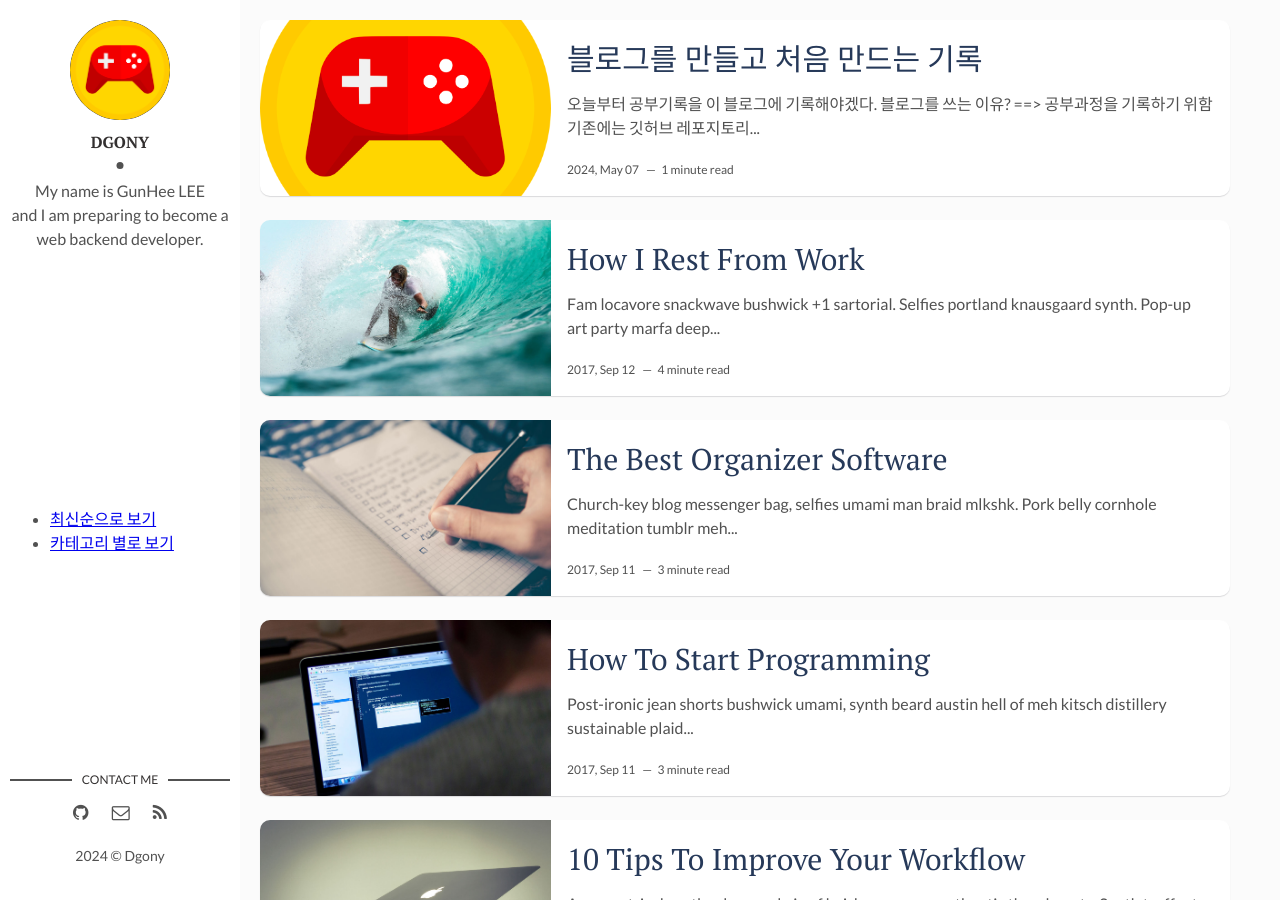
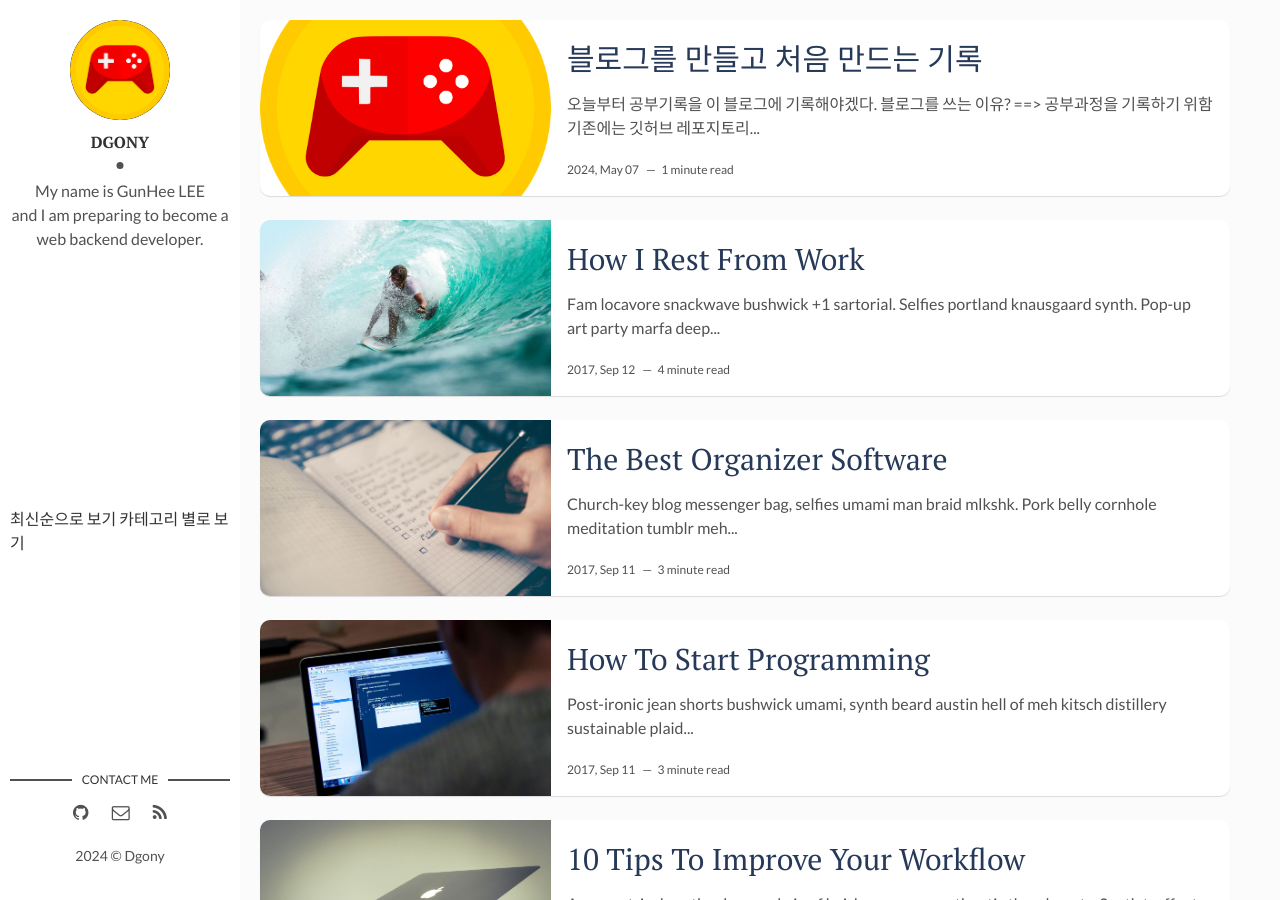
Before and after one commit to Dgony/Dgony-Dgony.github.io, a Jekyll site: the page built from index.html, in a window 1280 px wide and 900 px high. Built offline with Jekyll 4.4.1, drawn with Linux system fonts in a browser that asks for light colours; the list of posts is cut into pages by our own code.

Commit message:
sidebar 디자인 8

```diff
--- a/_layouts/main.html
+++ b/_layouts/main.html
@@ -14,9 +14,9 @@ layout: default
   </header> <!-- End Header -->
 
   <nav>
-    <ul class="view">
-      <li><a href="{{site.baseurl}}">최신순으로 보기</a></li>
-      <li><a href="{{site.baseurl}}/tags">카테고리 별로 보기</a></li>
+    <ul class="view" style="list-style-type: none; margin: 0; padding: 0;">
+      <li style="display: inline;"><a href="{{site.baseurl}}" style="text-decoration: none; color: #333; transition: color 0.3s;">최신순으로 보기</a></li>
+      <li style="display: inline;"><a href="{{site.baseurl}}/tags" style="text-decoration: none; color: #333; transition: color 0.3s;">카테고리 별로 보기</a></li>
     </ul>
   </nav>
 
```
